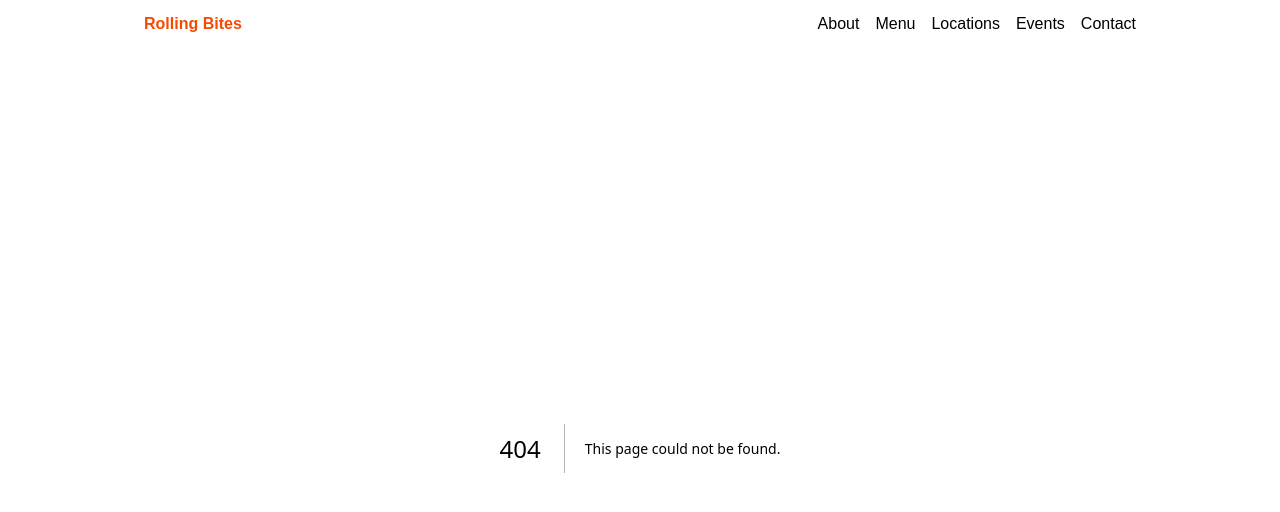
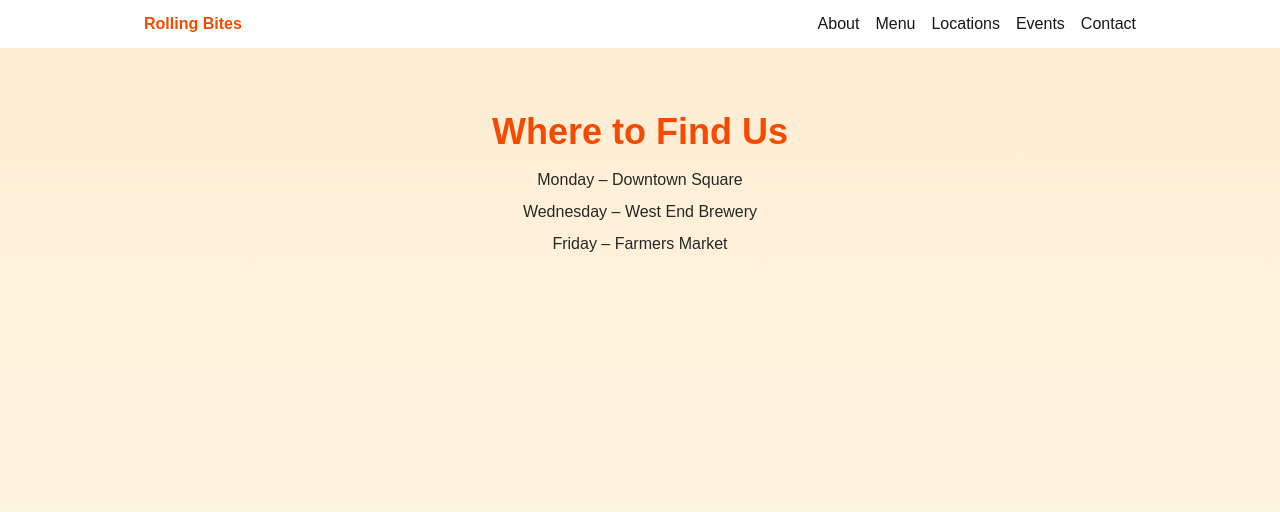
Before and after one commit to swells138/foodtruck-site, a Next.js app: page /locations in a window 1280 px wide. Before the commit this address had no page. Shown: the top 512 px of the page. Built offline with nearby package versions, Linux system fonts and the light colour scheme.

Commit message:
Add separate pages for navbar links

```diff
--- /dev/null
+++ b/src/app/about/page.js
@@ -0,0 +1,14 @@
+export const metadata = {
+  title: "About - Rolling Bites",
+};
+
+export default function AboutPage() {
+  return (
+    <main className="min-h-screen bg-gradient-to-b from-orange-100 to-yellow-50 text-zinc-800 px-4 sm:px-8 py-16 space-y-6">
+      <h1 className="text-4xl font-extrabold text-orange-600 text-center mb-4">Our Story</h1>
+      <p className="max-w-2xl mx-auto text-center">
+        We started with a dream to serve mouthwatering street eats across the city. From tacos to sliders, everything is made fresh with local ingredients.
+      </p>
+    </main>
+  );
+}
--- /dev/null
+++ b/src/app/contact/page.js
@@ -0,0 +1,15 @@
+export const metadata = {
+  title: "Contact - Rolling Bites",
+};
+
+export default function ContactPage() {
+  return (
+    <main className="min-h-screen bg-gradient-to-b from-orange-100 to-yellow-50 text-zinc-800 px-4 sm:px-8 py-16 space-y-6 text-center">
+      <h1 className="text-4xl font-extrabold text-orange-600 mb-4">Book Us</h1>
+      <p>Looking to spice up your event? Reach out for catering or private bookings!</p>
+      <a href="mailto:info@rollingbites.com" className="inline-block bg-orange-500 hover:bg-orange-600 text-white font-semibold py-2 px-6 rounded-xl">
+        Contact Us
+      </a>
+    </main>
+  );
+}
--- /dev/null
+++ b/src/app/events/page.js
@@ -0,0 +1,14 @@
+export const metadata = {
+  title: "Events - Rolling Bites",
+};
+
+export default function EventsPage() {
+  return (
+    <main className="min-h-screen bg-gradient-to-b from-orange-100 to-yellow-50 text-zinc-800 px-4 sm:px-8 py-16 space-y-6">
+      <h1 className="text-4xl font-extrabold text-orange-600 text-center mb-4">Events</h1>
+      <p className="text-center max-w-xl mx-auto">
+        Catch us at local festivals and community gatherings all season long!
+      </p>
+    </main>
+  );
+}
--- a/src/app/layout.js
+++ b/src/app/layout.js
@@ -1,4 +1,5 @@
 import { Geist, Geist_Mono } from "next/font/google";
+import Link from "next/link";
 import "./globals.css";
 
 const geistSans = Geist({
@@ -24,34 +25,34 @@ export default function RootLayout({ children }) {
       >
         <nav className="bg-white/80 backdrop-blur sticky top-0 z-10">
           <div className="max-w-5xl mx-auto flex items-center justify-between px-4 py-3">
-            <a href="#" className="font-bold text-orange-600">
+            <Link href="/" className="font-bold text-orange-600">
               Rolling Bites
-            </a>
+            </Link>
             <ul className="flex space-x-4">
               <li>
-                <a href="#about" className="hover:text-orange-600">
+                <Link href="/about" className="hover:text-orange-600">
                   About
-                </a>
+                </Link>
               </li>
               <li>
-                <a href="#menu" className="hover:text-orange-600">
+                <Link href="/menu" className="hover:text-orange-600">
                   Menu
-                </a>
+                </Link>
               </li>
               <li>
-                <a href="#locations" className="hover:text-orange-600">
+                <Link href="/locations" className="hover:text-orange-600">
                   Locations
-                </a>
+                </Link>
               </li>
               <li>
-                <a href="#events" className="hover:text-orange-600">
+                <Link href="/events" className="hover:text-orange-600">
                   Events
-                </a>
+                </Link>
               </li>
               <li>
-                <a href="#contact" className="hover:text-orange-600">
+                <Link href="/contact" className="hover:text-orange-600">
                   Contact
-                </a>
+                </Link>
               </li>
             </ul>
           </div>
--- /dev/null
+++ b/src/app/locations/page.js
@@ -0,0 +1,16 @@
+export const metadata = {
+  title: "Locations - Rolling Bites",
+};
+
+export default function LocationsPage() {
+  return (
+    <main className="min-h-screen bg-gradient-to-b from-orange-100 to-yellow-50 text-zinc-800 px-4 sm:px-8 py-16 space-y-6">
+      <h1 className="text-4xl font-extrabold text-orange-600 text-center mb-4">Where to Find Us</h1>
+      <ul className="space-y-2 text-center">
+        <li>Monday – Downtown Square</li>
+        <li>Wednesday – West End Brewery</li>
+        <li>Friday – Farmers Market</li>
+      </ul>
+    </main>
+  );
+}
--- /dev/null
+++ b/src/app/menu/page.js
@@ -0,0 +1,27 @@
+import Image from "next/image";
+
+export const metadata = {
+  title: "Menu - Rolling Bites",
+};
+
+const items = [
+  { name: "Spicy Chicken Taco", image: "https://sdmntprnortheu.oaiusercontent.com/files/00000000-32b4-61f4-935e-f5068849e5f2/raw?se=2025-07-23T15%3A10%3A33Z&sp=r&sv=2024-08-04&sr=b&scid=900c0afb-378b-5ab5-a7ca-30d15a1818c0&skoid=5c72dd08-68ae-4091-b4e1-40ccec0693ae&sktid=a48cca56-e6da-484e-a814-9c849652bcb3&skt=2025-07-22T23%3A52%3A42Z&ske=2025-07-23T23%3A52%3A42Z&sks=b&skv=2024-08-04&sig=54A6sm9Qsdrmv7BdYggjlrFIKnu6Sh9t/GcXNxu6mV4%3D" },
+  { name: "Loaded Fries", image: "https://sdmntprcentralus.oaiusercontent.com/files/00000000-467c-61f5-90b8-7f4ca541a113/raw?se=2025-07-23T14%3A43%3A49Z&sp=r&sv=2024-08-04&sr=b&scid=11a8a0dd-91c2-5309-8029-d2a0f7ff7f9e&skoid=31bc9c1a-c7e0-460a-8671-bf4a3c419305&sktid=a48cca56-e6da-484e-a814-9c849652bcb3&skt=2025-07-22T23%3A54%3A29Z&ske=2025-07-23T23%3A54%3A29Z&sks=b&skv=2024-08-04&sig=sqiy9hQ5yLpUobiivhGc95Xd09pQzSoNo5wxEcgsRbE%3D" },
+  { name: "Cheeseburger Slider", image: "https://sdmntpreastus.oaiusercontent.com/files/00000000-7780-61f9-b044-f0f4a0a9111a/raw?se=2025-07-23T14%3A54%3A30Z&sp=r&sv=2024-08-04&sr=b&scid=3eee10d1-d36d-5fde-a790-cfe013179960&skoid=31bc9c1a-c7e0-460a-8671-bf4a3c419305&sktid=a48cca56-e6da-484e-a814-9c849652bcb3&skt=2025-07-22T23%3A54%3A16Z&ske=2025-07-23T23%3A54%3A16Z&sks=b&skv=2024-08-04&sig=yXnrXW1OH9hnCX1FZdvnBv8jyIzihMJorOcS6n/av4s%3D" },
+];
+
+export default function MenuPage() {
+  return (
+    <main className="min-h-screen bg-gradient-to-b from-orange-100 to-yellow-50 text-zinc-800 px-4 sm:px-8 py-16 space-y-6">
+      <h1 className="text-4xl font-extrabold text-orange-600 text-center mb-8">Menu Favorites</h1>
+      <div className="grid sm:grid-cols-2 md:grid-cols-3 gap-6 max-w-5xl mx-auto">
+        {items.map((item) => (
+          <div key={item.name} className="bg-white rounded-xl shadow p-4 text-center">
+            <Image src={item.image} alt={item.name} width={400} height={300} className="rounded-lg mb-2" />
+            <h3 className="font-semibold text-lg">{item.name}</h3>
+          </div>
+        ))}
+      </div>
+    </main>
+  );
+}
```
